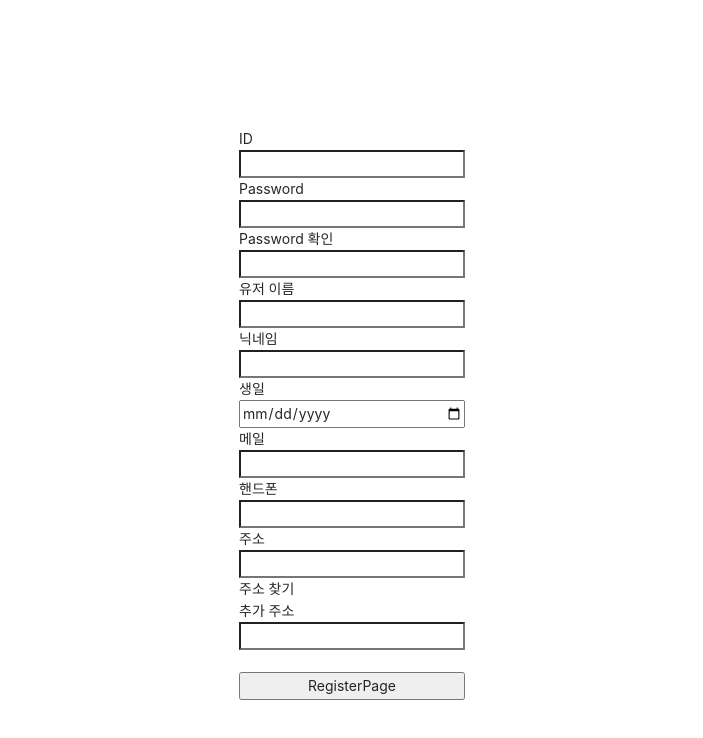
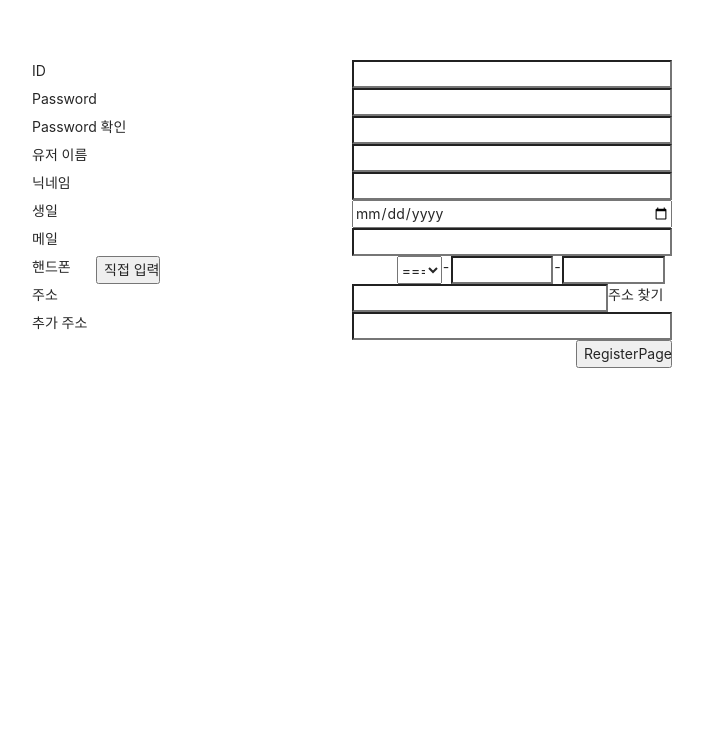
Before and after one commit to KimJeongHyun/boiler-plate_MySQLERN, a React (Create React App) app in the folder client/: page /register in a window 1280 px wide. Shown: the part 186-924 px from the top of the page, without its empty margins (288-991 px from the left). After the commit the page ends 800 px from the top, so only its background shows below. Built offline with nearby package versions, Linux system fonts and the light colour scheme; the HTML template or start-up script is replaced by a standard one.

Commit message:
register page style modified.

```diff
--- a/client/src/components/views/RegisterPage/RegisterPage.js
+++ b/client/src/components/views/RegisterPage/RegisterPage.js
@@ -15,7 +15,9 @@ function RegisterPage(props) {
     const [Nick, setNick] = useState("")
     const [Birth, setBirth] = useState("")
     const [Mail, setMail] = useState("")
-    const [Phone, setPhone] = useState("")
+    const [PhonePrefix, setPhonePrefix] = useState("")
+    const [PhoneInfix, setPhoneInfix] = useState("")
+    const [PhonePostfix, setPhonePostfix] = useState("")
     const [Address, setAddress] = useState("")
     const [SubAddress,setSubAddress] = useState("")
     const [ZipCode,setZipCode] = useState("")
@@ -54,8 +56,32 @@ function RegisterPage(props) {
     const onMailHandler = (event) =>{
         setMail(event.currentTarget.value);
     }
-    const onPhoneHandler = (event) =>{
-        setPhone(event.currentTarget.value);
+
+    const onPhonePrefixHandler = (event) =>{
+        const value = event.currentTarget.value;
+        let modeValue='';
+        if (value.length>3){
+            modeValue=value.substring(0,3);
+        }else{
+            modeValue=value;
+        }
+        setPhonePrefix(modeValue);
+    }
+
+    const removeReadOnly = () =>{
+        document.getElementById('phonePrefix').removeAttribute('readOnly');
+    }
+
+    const onPhoneInfixHandler = (event) =>{
+        const value = event.currentTarget.value;
+        const modValue = value.substring(0,4);
+        setPhoneInfix(modValue);
+    }
+
+    const onPhonePostfixHandler = (event) =>{
+        const value = event.currentTarget.value;
+        const modValue = value.substring(0,4);
+        setPhonePostfix(modValue);
     }
 
     const onSubAddressHandler = (event) =>{
@@ -73,7 +99,9 @@ function RegisterPage(props) {
             nick:Nick,
             birth:Birth,
             mail:Mail,
-            phone:Phone,
+            phonePrefix:PhonePrefix,
+            phoneInfix:PhoneInfix,
+            phonePostfix:PhonePostfix,
             address:Address,
             subaddress:SubAddress,
             zipcode:ZipCode
@@ -98,37 +126,72 @@ function RegisterPage(props) {
     return (
         <div style={{
             display:'flex',justifyContent:'center',alignItems: 'center',
-            width:'100%',height:'150vh', minHeight:'100px'
+            width:'50%',height:'100vh', minHeight:'100px', margin:'auto'
         }}>
-            <form style={{display:'flex', flexDirection:'column'}}
+            <form style={{display:'flex', flexDirection:'row', flexWrap:'wrap'}}
                 onSubmit={onSubmitHandler}
             >
-                <label>ID</label>
-                <input type="text" value={Id} onChange={onIdHandler}/>
-                <label>Password</label>
-                <input type="password" value={Password} onChange={onPasswordHandler} />
-                <label>Password 확인</label>
-                <input type="password" value={Password2} onChange={onPassword2Handler} />
-                <label>유저 이름</label>
-                <input type="text" value={Username} onChange={onUsernameHandler} />
-                <label>닉네임</label>
-                <input type="text" value={Nick} onChange={onNickHandler} />
-                <label>생일</label>
-                <input type="date" value={Birth} onChange={onBirthHandler} />
-                <label>메일</label>
-                <input type="text" value={Mail} onChange={onMailHandler} />
-                <label>핸드폰</label>
-                <input type="text" value={Phone} onChange={onPhoneHandler} />
-                <label>주소</label>
-                <input type="text" value={Address} readOnly/>
-                <span id='popupDom' onClick={openDiv}>주소 찾기</span>
-                    <div id='post_content' hidden>
+                <label style={{width:"50%"}}>ID</label>
+                <input type="text" style={{width:"50%"}} value={Id} onChange={onIdHandler}/>
+                <label style={{width:"50%"}}>Password</label>
+                <input style={{width:"50%"}} type="password" value={Password} onChange={onPasswordHandler} />
+                <label style={{width:"50%"}}>Password 확인</label>
+                <input style={{width:"50%"}} type="password" value={Password2} onChange={onPassword2Handler} />
+                <label style={{width:"50%"}}>유저 이름</label>
+                <input style={{width:"50%"}} type="text" value={Username} onChange={onUsernameHandler} />
+                <label style={{width:"50%"}}>닉네임</label>
+                <input style={{width:"50%"}} type="text" value={Nick} onChange={onNickHandler} />
+                <label style={{width:"50%"}}>생일</label>
+                <input style={{width:"50%"}} type="date" value={Birth} onChange={onBirthHandler} />
+                <label style={{width:"50%"}}>메일</label>
+                <input style={{width:"50%"}} type="text" value={Mail} onChange={onMailHandler} />
+                {/*<input value={Mail}> @ <select value={mailISP} > (option is.. daum.net, naver.com, gmail.com.... if option=etc, input readOnly is deleted.*/}
+                <label style={{width:"10%"}}>핸드폰</label>
+                <input style={{width:"10%",marginRight:"2%"}} type="button" value="직접 입력" onClick={removeReadOnly}/>
+                <span style={{width:"28%"}}/>
+                <input style={{border:"none", width:"7%"}} type="number" name="phonePrefix" id="phonePrefix" value={PhonePrefix} onChange={onPhonePrefixHandler} minLength={2} maxLength={3} readOnly={true} />
+                <select style={{width:"7%"}} value={PhonePrefix} onChange={onPhonePrefixHandler}>
+                    <option value="none">=== 선택 ===</option>
+                    <option value="02">02</option>
+                    <option value="031">031</option>
+                    <option value="032">032</option>
+                    <option value="033">033</option>
+                    <option value="041">041</option>
+                    <option value="042">042</option>
+                    <option value="043">043</option>
+                    <option value="044">044</option>
+                    <option value="051">051</option>
+                    <option value="052">052</option>
+                    <option value="053">053</option>
+                    <option value="054">054</option>
+                    <option value="055">055</option>
+                    <option value="061">061</option>
+                    <option value="062">062</option>
+                    <option value="063">063</option>
+                    <option value="064">064</option>
+                    <option value="070">070</option>
+                    <option value="010">010</option>
+                    <option value="011">011</option>
+                    <option value="016">016</option>
+                    <option value="017">017</option>
+                    <option value="018">018</option>
+                    <option value="019">019</option>
+                </select>
+                -
+                <input style={{border:"0.2", width:"16%"}} type="number" name="phoneInfix" id="phoneInfix" minLength={4} maxLength={4} value={PhoneInfix} onChange={onPhoneInfixHandler}/>
+                -
+                <input style={{border:"0.2", width:"16%"}} type="number" name="phonePostfix" id="phonePostfix" minLength={4} maxLength={4} value={PhonePostfix} onChange={onPhonePostfixHandler}/>
+                <label style={{width:"50%"}}>주소</label>
+                <input style={{width:"40%"}} type="text" value={Address} readOnly/>
+                <span style={{width:"10%"}} id='popupDom' onClick={openDiv}>주소 찾기</span>
+                    <div id='post_content' style={{width:"100%"}} hidden>
                         {childWindow && <PopupDom><PopupContent setAddress={setAddress} setZipCode={setZipCode} closeDiv={closeDiv}/></PopupDom>}
                     </div>
-                <label>추가 주소</label>
-                <input type="text" value={SubAddress} onChange={onSubAddressHandler}/>
-                <br />
-                <button>
+                <label style={{width:"50%"}}>추가 주소</label>
+                <input style={{width:"50%"}} type="text" value={SubAddress} onChange={onSubAddressHandler}/>
+                <span style={{width:"85%"}}/>
+
+                <button style={{width:"15%",textAlign:'center'}}>
                     RegisterPage
                 </button>
             </form>
--- a/client/src/components/views/User/ProfileUserEdit.js
+++ b/client/src/components/views/User/ProfileUserEdit.js
@@ -134,9 +134,9 @@ function ProfileUserEdit(props){
                     <option value="019">019</option>
                 </select>
                 -
-                <input style={{border:"0.2", width:"10%"}} type="number" name="phoneInfix" id="phoneInfix"  maxLength={4} value={PhoneInfix} onChange={onPhoneInfixHandler}/>
+                <input style={{border:"0.2", width:"10%"}} type="number" name="phoneInfix" id="phoneInfix" minLength={4} maxLength={4} value={PhoneInfix} onChange={onPhoneInfixHandler}/>
                 -
-                <input style={{border:"0.2", width:"10%"}} type="number" name="phonePostfix" id="phonePostfix" maxLength={4} value={PhonePostfix} onChange={onPhonePostfixHandler}/>
+                <input style={{border:"0.2", width:"10%"}} type="number" name="phonePostfix" id="phonePostfix" minLength={4} maxLength={4} value={PhonePostfix} onChange={onPhonePostfixHandler}/>
                 <input type="text" value={Address} readOnly/>
                 <input type="text" value={ZipCode} readOnly/>
                 <div id='post_content' hidden>
```
Also changed, not shown: 1 other file (tests, documents, lock files or other folders).
